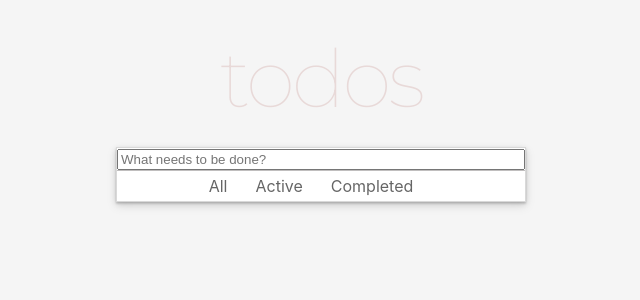
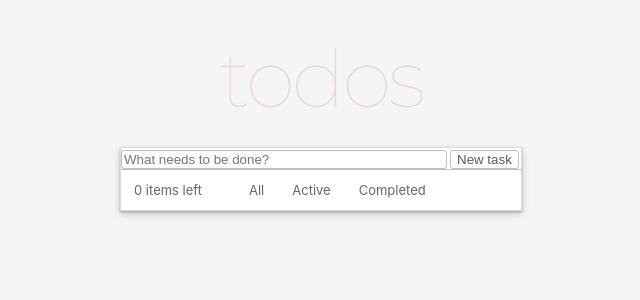
Before and after one commit to MrBattka/Todos, a React (Create React App) app: page /Todos/active in a window 1280 px wide. Shown: the top 300 px of the page, without its empty margins (319-959 px from the left). Built offline with nearby package versions, Linux system fonts and the light colour scheme.

Commit message:
counter completed items

```diff
--- a/public/index.html
+++ b/public/index.html
@@ -24,7 +24,7 @@
       work correctly both with client-side routing and a non-root public URL.
       Learn how to configure a non-root public URL by running `npm run build`.
     -->
-    <title>React App</title>
+    <title>Todos</title>
   </head>
   <body>
     <noscript>You need to enable JavaScript to run this app.</noscript>
--- a/src/AllTasks/AllTask.tsx
+++ b/src/AllTasks/AllTask.tsx
@@ -10,6 +10,7 @@ const AllTask: React.FC = () => {
 
     const toggleTask = (taskForChange: Task) => {
         changeState({ type: ActionType.TOGGLE, payload: taskForChange })
+
     }
     const removeTask = (taskForRemoving: Task) => {
         changeState({ type: ActionType.REMOVE, payload: taskForRemoving })
--- a/src/AllTasks/CompletedTask/CompletedTask.tsx
+++ b/src/AllTasks/CompletedTask/CompletedTask.tsx
@@ -1,17 +1,20 @@
-import { useContext } from "react";
+import { useContext, useCallback } from "react";
 import { ActionType, defaultState, Task } from '../../state/ContextTypes';
 import { ContextApp } from "../../state/task-reduser";
 import styles from '../AllTask.module.css';
 
 const CompletedTask = () => {
     const { state = defaultState, changeState = () => { } } = useContext(ContextApp);
-    const toggleTask = (taskToggle: Task) => {
-        changeState({ type: ActionType.TOGGLE, payload: taskToggle })
-    }
-    const removeTask = (taskRemove: Task) => {
-        changeState({ type: ActionType.REMOVE, payload: taskRemove })
-    }
-
+    const toggleTask = useCallback(
+        (taskToggle: Task) => {
+            changeState({ type: ActionType.TOGGLE, payload: taskToggle })
+        }, [changeState]
+    )
+    const removeTask = useCallback(
+        (taskRemove: Task) => {
+            changeState({ type: ActionType.REMOVE, payload: taskRemove })
+        }, [changeState]
+    )
 
     return (
         <div className={styles.wrapper}>
@@ -29,6 +32,7 @@ const CompletedTask = () => {
                             <button className={styles.remove__button} onClick={() => removeTask(task)}>
                                 X
                             </button>
+
                         </div>
                     </li>
                 </ul>
--- a/src/App.tsx
+++ b/src/App.tsx
@@ -1,11 +1,13 @@
 import React, { useReducer } from 'react';
-import { BrowserRouter } from 'react-router-dom';
+import { BrowserRouter, Route, Routes } from 'react-router-dom';
+import ActiveTask from './AllTasks/ActiveTask/ActiveTask';
+import AllTask from './AllTasks/AllTask';
+import CompletedTask from './AllTasks/CompletedTask/CompletedTask';
 import styles from './App.module.css';
 import Navbar from './Navbar/Navbar';
 import NewTask from './NewTask/NewTask';
 import { Action, ContextState, State } from "./state/ContextTypes";
 import todoReducer, { ContextApp, initialState } from './state/task-reduser';
-
 
 const App = () => {
   const [state, changeState] = useReducer<React.Reducer<State, Action>>(todoReducer, initialState);
@@ -24,6 +26,13 @@ const App = () => {
         <div className={styles.flexbox}>
           <div className={styles.wrapper__app}>
             <NewTask />
+            <Routes>
+              <Route path='' element={<AllTask />} />
+              <Route path='/' element={<AllTask />} />
+              <Route path='/all' element={<AllTask />} />
+              <Route path='/active' element={<ActiveTask />} />
+              <Route path='/completed' element={<CompletedTask />} />
+            </Routes>
             <Navbar />
           </div>
         </div>
--- /dev/null
+++ b/src/CounterTask/CounterTask.tsx
@@ -0,0 +1,18 @@
+import React from "react";
+import { useContext } from "react";
+import { defaultState } from "../state/ContextTypes";
+import { ContextApp } from "../state/task-reduser";
+
+const CounterTask = () => {
+    const { state = defaultState } = useContext(ContextApp);
+
+    const itemCounter = state.tasks.map(t => t.isDone).filter(t => t === false)
+
+    return (
+        <div>
+            <p>{itemCounter.length} items left</p>
+        </div>
+    )
+}
+
+export default CounterTask
--- a/src/Navbar/Navbar.module.css
+++ b/src/Navbar/Navbar.module.css
@@ -10,19 +10,36 @@
     padding: 0 3px 0 3px ;
 }
 
+.counter__item {
+    display: flex;
+    justify-content: start;
+    margin-left: 10px;
+    color: black;
+    padding: 0 3px 0 3px;
+    opacity: 60%;
+    font-weight: 400;
+    letter-spacing: 0px;
+}
+
+.nav {
+    display: flex;
+    justify-content: center;
+    margin-left: 40px;
+}
+
 .active:hover {
     box-shadow: 0px 0px 2px;
 }
 
 .wrapper {
     display: flex;
-    justify-content: center;
+    justify-content: start;
     align-items: center;
-    margin: 0px 0 5px 0;
     border-top: 1px solid rgba(122, 119, 119, 0.474);
-    padding-top: 5px;
-    max-height: 600px;
+    height: 40px;
+    font-size: 13px;
 }
+
 .item {
     margin-right: 20px;
     text-decoration: none;
--- a/src/Navbar/Navbar.tsx
+++ b/src/Navbar/Navbar.tsx
@@ -1,23 +1,29 @@
 import React from "react";
 import { NavLink } from 'react-router-dom';
+import CounterTask from "../CounterTask/CounterTask";
 import styles from './Navbar.module.css'
 
 const Navbar = () => {
     return (
-        <nav className={styles.wrapper}>
+        <div className={styles.wrapper}>
+            <div className={styles.counter__item}>
+                <CounterTask />
+            </div>
+            <nav className={styles.nav}>
                 <div className={styles.wrapper__nav}>
-                <NavLink className={ navData => navData.isActive ? styles.active : styles.item }
+                    <NavLink className={navData => navData.isActive ? styles.active : styles.item}
                         to='/all'>All</NavLink>
                 </div>
                 <div>
-                <NavLink className={ navData => navData.isActive ? styles.active : styles.item }
+                    <NavLink className={navData => navData.isActive ? styles.active : styles.item}
                         to="/active">Active</NavLink>
                 </div>
                 <div>
-                <NavLink className={ navData => navData.isActive ? styles.active : styles.item }
+                    <NavLink className={navData => navData.isActive ? styles.active : styles.item}
                         to="/completed">Completed</NavLink>
                 </div>
             </nav>
+        </div>
     )
 }
 
--- a/src/NewTask/NewTask.module.css
+++ b/src/NewTask/NewTask.module.css
@@ -1,11 +1,34 @@
-.wrapper {
 
-}
 
 .flexbox {
     display: flex;
 }
 
-input {
-    width: 400px;
+.wrapper input {
+    width: 320px;
+    background-color: inherit;
+    border: 1px solid rgba(122, 119, 119, 0.474);
+    border-radius: 3px;
 }
+
+.wrapper input:focus{
+    outline: none;
+    background-color: rgba(237, 232, 232, 0.588);
+    border: 1px solid rgba(53, 52, 52, 0.474);
+}
+
+.wrapper button {
+    color: rgba(53, 52, 52, 0.811);
+    background-color: inherit;
+    border: 1px solid rgba(122, 119, 119, 0.474);
+    border-radius: 3px;
+    margin-left: 3px;
+}
+
+.wrapper button:hover {
+    border: 1px solid rgba(53, 52, 52, 0.474);
+}
+
+.wrapper button:active {
+    background-color: rgba(199, 194, 194, 0.588);
+}
--- a/src/NewTask/NewTask.tsx
+++ b/src/NewTask/NewTask.tsx
@@ -1,19 +1,15 @@
 import * as React from 'react';
 import { useCallback, useContext, useState } from "react";
-import { Route, Routes } from 'react-router-dom';
-import ActiveTask from '../AllTasks/ActiveTask/ActiveTask';
-import AllTask from '../AllTasks/AllTask';
-import CompletedTask from '../AllTasks/CompletedTask/CompletedTask';
 import { ActionType } from "../state/ContextTypes";
 import { ContextApp } from "../state/task-reduser";
-import styles from './NewTask.module.css'
+import styles from './NewTask.module.css';
 
 const InputTask: React.FC = () => {
     const { changeState } = useContext(ContextApp);
 
     const [text, setText] = useState('')
 
-    const setTask = useCallback(
+    const createTask = useCallback(
         (event: React.FormEvent<HTMLFormElement>) => {
             event.preventDefault();
             if (text && changeState) {
@@ -26,19 +22,11 @@ const InputTask: React.FC = () => {
 
     return (
         <div className={styles.wrapper}>
-            <form onSubmit={(event) => setTask(event)}>
+            <form onSubmit={createTask}>
                 <input onChange={(event) => setText(event.target.value)} type='text'
                     value={text} placeholder="What needs to be done?" />
+                <button type='submit'>New task</button>
             </form>
-            <div>
-                <Routes>
-                    <Route path='' element={<AllTask />} />
-                    <Route path='/' element={<AllTask />} />
-                    <Route path='/all' element={<AllTask />} />
-                    <Route path='/active' element={<ActiveTask />} />
-                    <Route path='/completed' element={<CompletedTask />} />
-                </Routes>
-            </div>
         </div>
     )
 }
--- a/src/state/ContextTypes.ts
+++ b/src/state/ContextTypes.ts
@@ -1,20 +1,20 @@
 import { Dispatch } from "react";
 
 export type Task = {
-    taskText: string;
+    taskText: string
     isDone: boolean
 }
 
 export type Tasks = Task[];
 
 export type State = {
-    newTask: string;
+    newTask: string
     tasks: Tasks
 }
 
 export const defaultState: State = {
     newTask: '',
-    tasks: [],
+    tasks: []
 }
 
 export enum ActionType {
--- a/src/state/task-reduser.ts
+++ b/src/state/task-reduser.ts
@@ -4,7 +4,7 @@ import { Action, ActionType, ContextState, State } from "./ContextTypes";
 
 export const initialState: State = {
     tasks: [],
-    newTask: '',
+    newTask: ''
 }
 
 export const ContextApp = React.createContext<Partial<ContextState>>({});
```
Also changed, not shown: 1 other file (tests, documents, lock files or other folders). Lines whose indentation alone changed are shown as unchanged.
